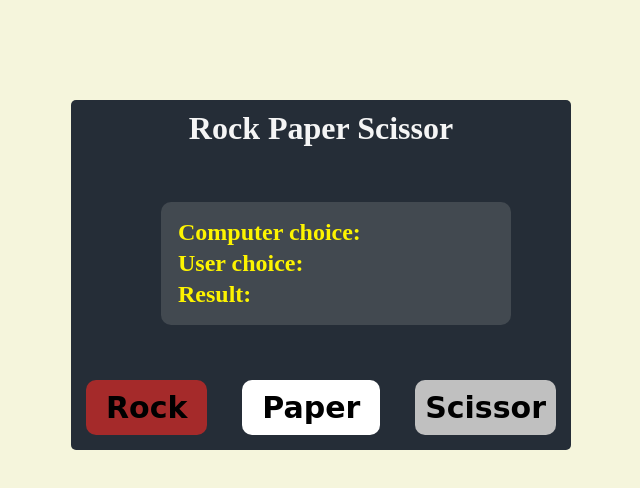
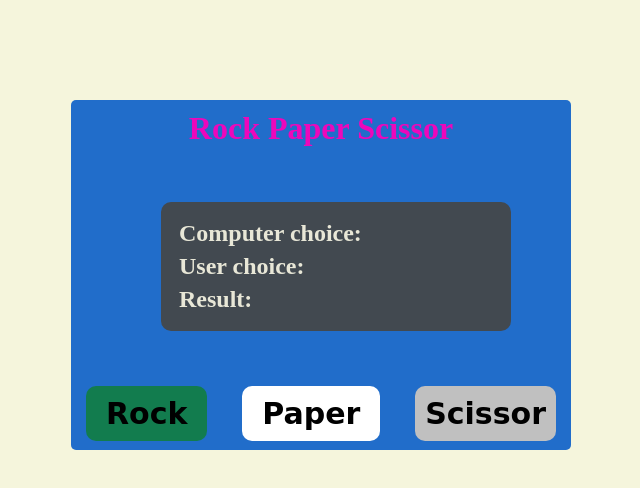
Before and after one commit to kayflyS/newapp, a plain HTML site: page portfolio/rps/index.html in a window 1280 px wide. Shown: the whole page, without its empty margins (319-959 px from the left). Drawn offline with Linux system fonts and the light colour scheme.

Commit message:
color changed in css

```diff
--- a/portfolio/rps/index.css
+++ b/portfolio/rps/index.css
@@ -10,17 +10,17 @@ body{
     height: 350px;
     text-align: center;
     margin: 100px auto;
-    background-color: hsl(213, 19%, 18%);
+    background-color: hsl(213, 72%, 46%);
     width: 500px;
     border-radius:5px;
 
 }
 h2{
-    padding:2px;
+    padding:3px;
 
 }
 .choices{
-    color: rgb(253, 244, 0);
+    color: rgb(232, 231, 215);
     background-color: rgb(66, 73, 80);
     width: 70%;
     text-align: start;
@@ -34,7 +34,7 @@ h2{
     border-radius: 10px;
     width: 100%;
     margin-bottom: 45px;
-    color:whitesmoke;
+    color:rgb(237, 7, 187);
 
 }
 .btn{
@@ -50,7 +50,7 @@ h2{
 
 
 #rock {
-    background-color: brown;
+    background-color: rgba(12, 133, 14, 0.656);
     padding:5px 20px;
     border-radius: 10px;
     font-size: 30px;
```
